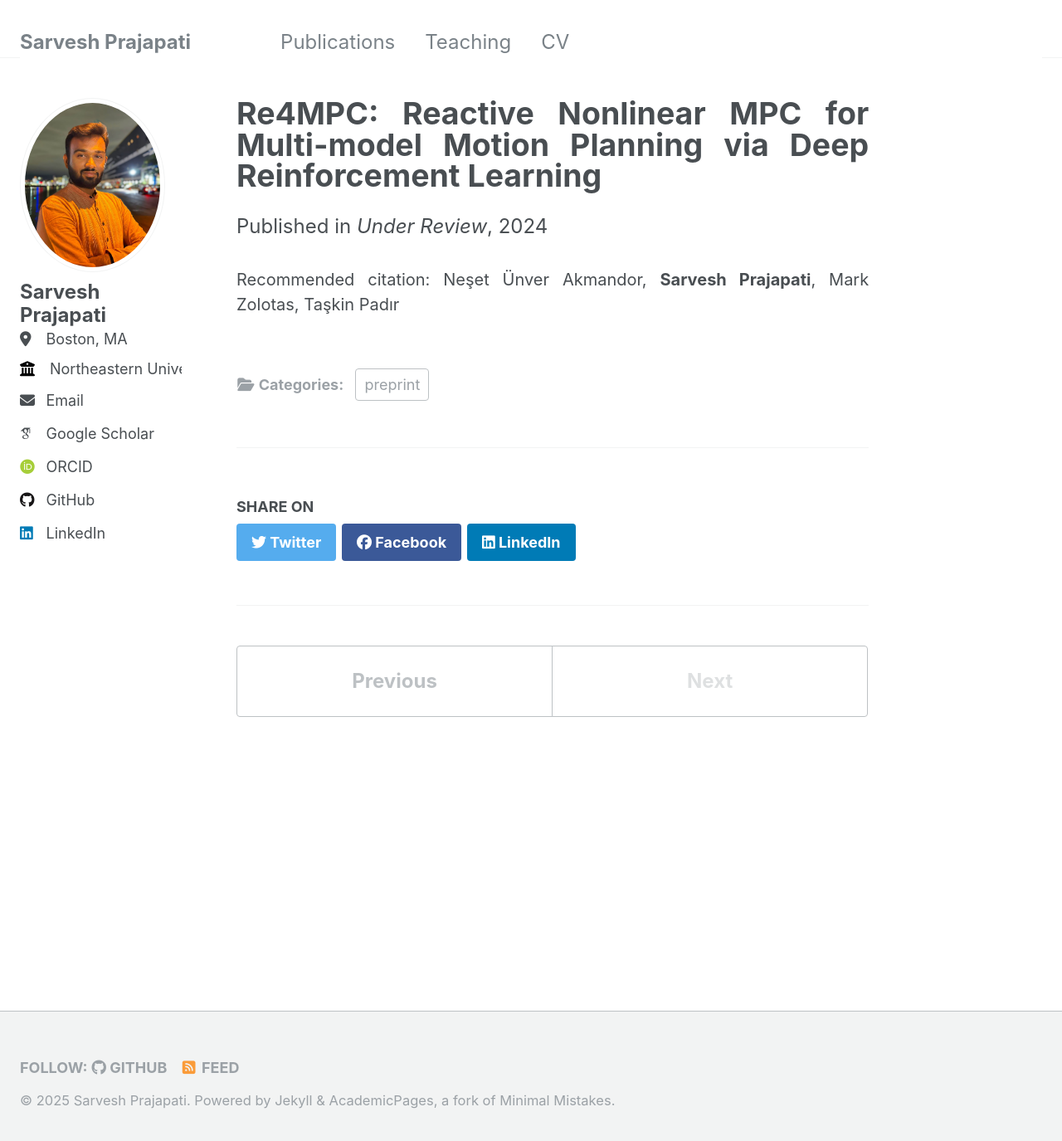
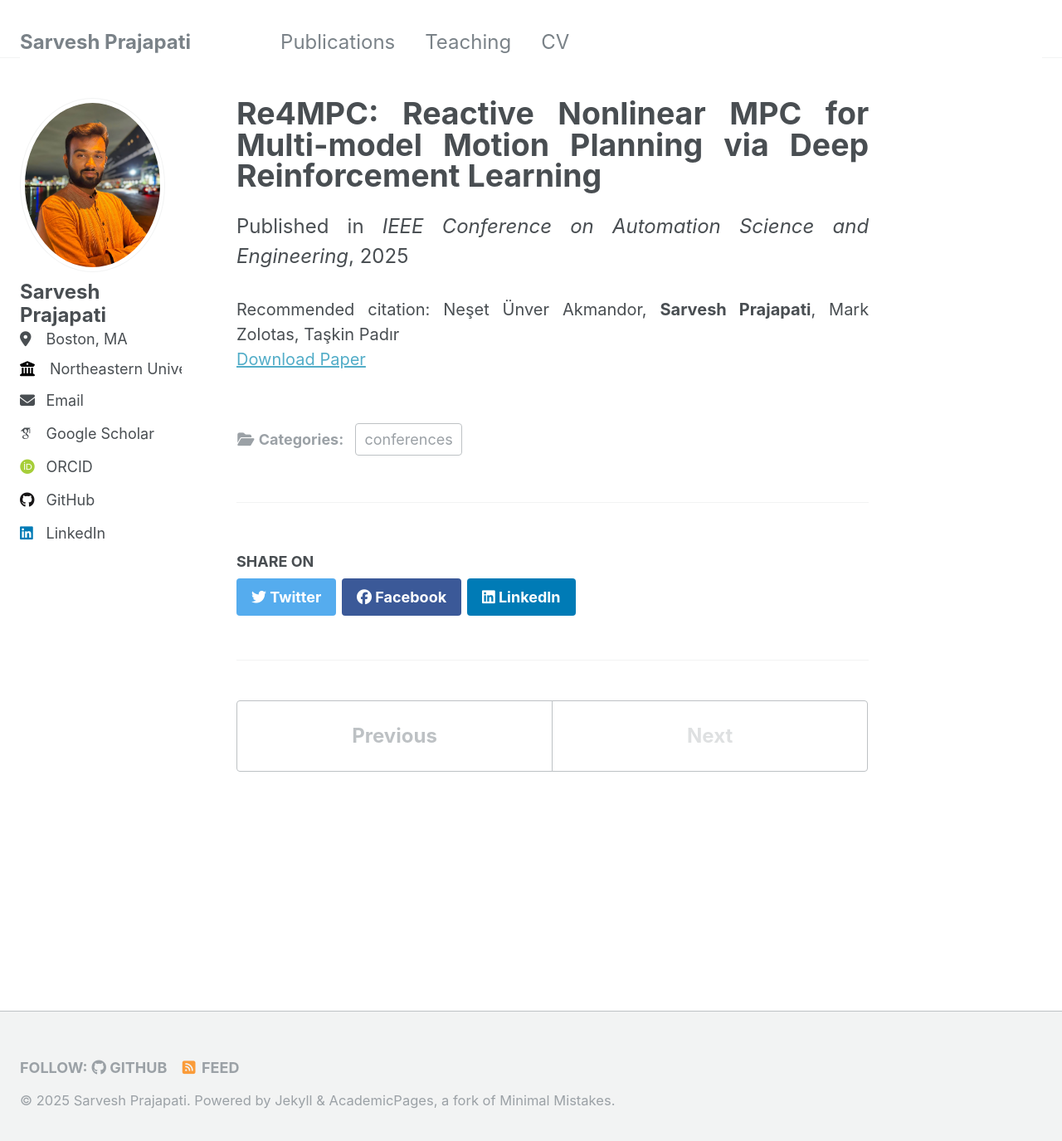
Before and after one commit to prajapatisarvesh/prajapatisarvesh.github.io, a Jekyll site: the page built from _publications/2025-05-15-unver-CASE.md, in a window 1280 px wide and 1387 px high. Shown: the top 1375 px of the window at 83% size. Built offline with Jekyll 4.4.1, drawn with Linux system fonts in a browser that asks for light colours; some web fonts are replaced.

Commit message:
update papers; intro

```diff
--- a/_publications/2025-05-15-unver-ICRA.md
+++ b/_publications/2025-05-15-unver-CASE.md
@@ -2,12 +2,13 @@
 title: "Re4MPC: Reactive Nonlinear MPC for Multi-model Motion Planning via Deep Reinforcement Learning"
 image: /images/publications/unver_icra.gif
 collection: publications
-category: preprint
+category: conferences
 permalink: /publication/2024-09-01-ananya-RAL
 # excerpt: 'This paper is about fixing template issue #693.'
-date: 2024-08-24
-venue: 'Under Review'
-# paperurl: 'https://arxiv.org/abs/2402.18065'
+date: 2025-08-24
+venue: 'IEEE Conference on Automation Science and Engineering'
+paperurl: 'https://arxiv.org/pdf/2506.08344'
 citation: 'Neşet Ünver Akmandor, <b>Sarvesh Prajapati</b>, Mark Zolotas, Taşkin Padır'
+code: 'https://github.com/river-Lab/mobiman'
 # slidesurl: 'ab'
 ---
```
Also changed, not shown: _pages/about.md (+2 -2 lines), _publications/2024-09-01-ananya-RAL.md (+3 -3 lines), _publications/2025-05-15-ananya-ICRA.md (+3 -3 lines).
